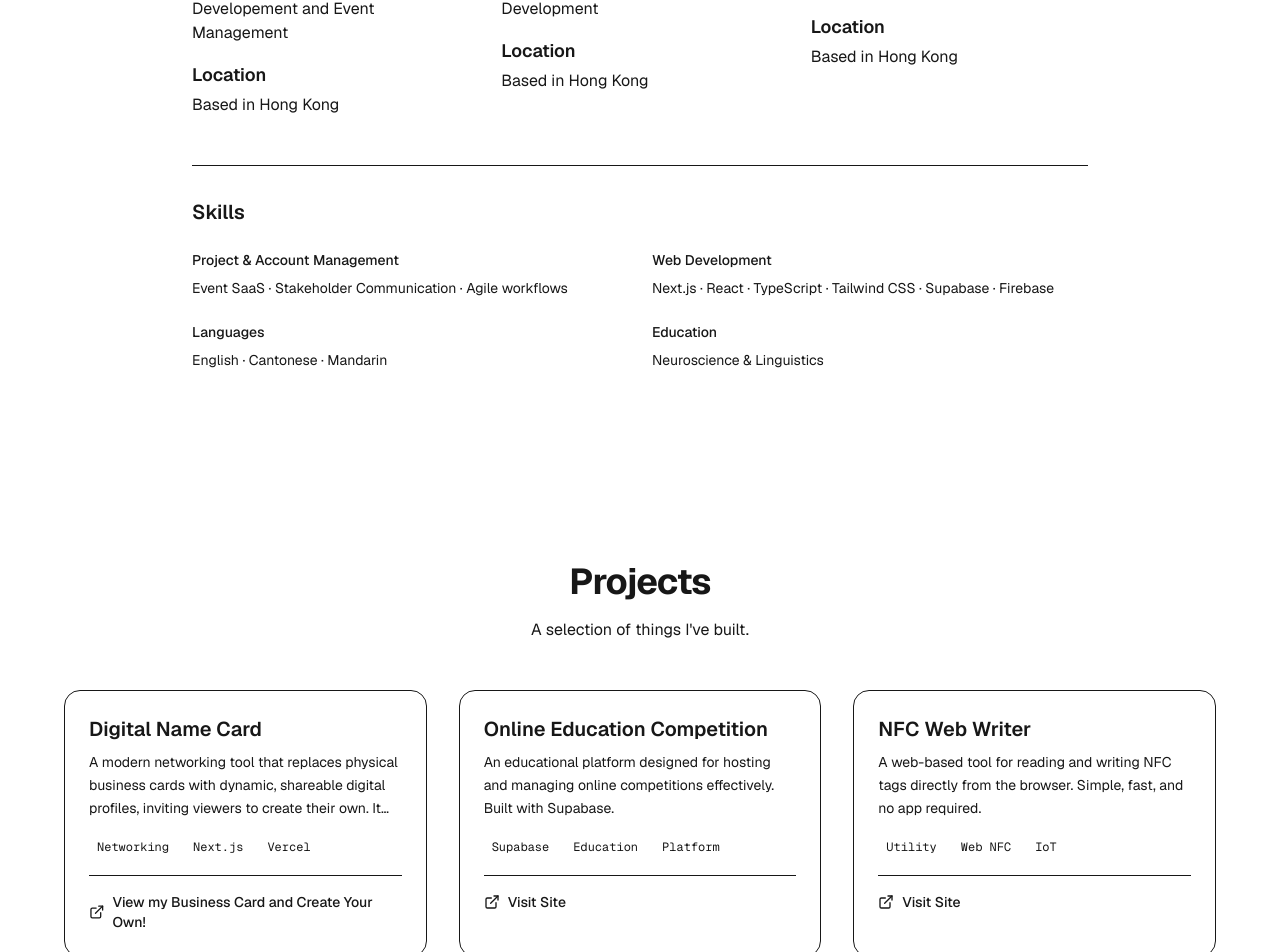
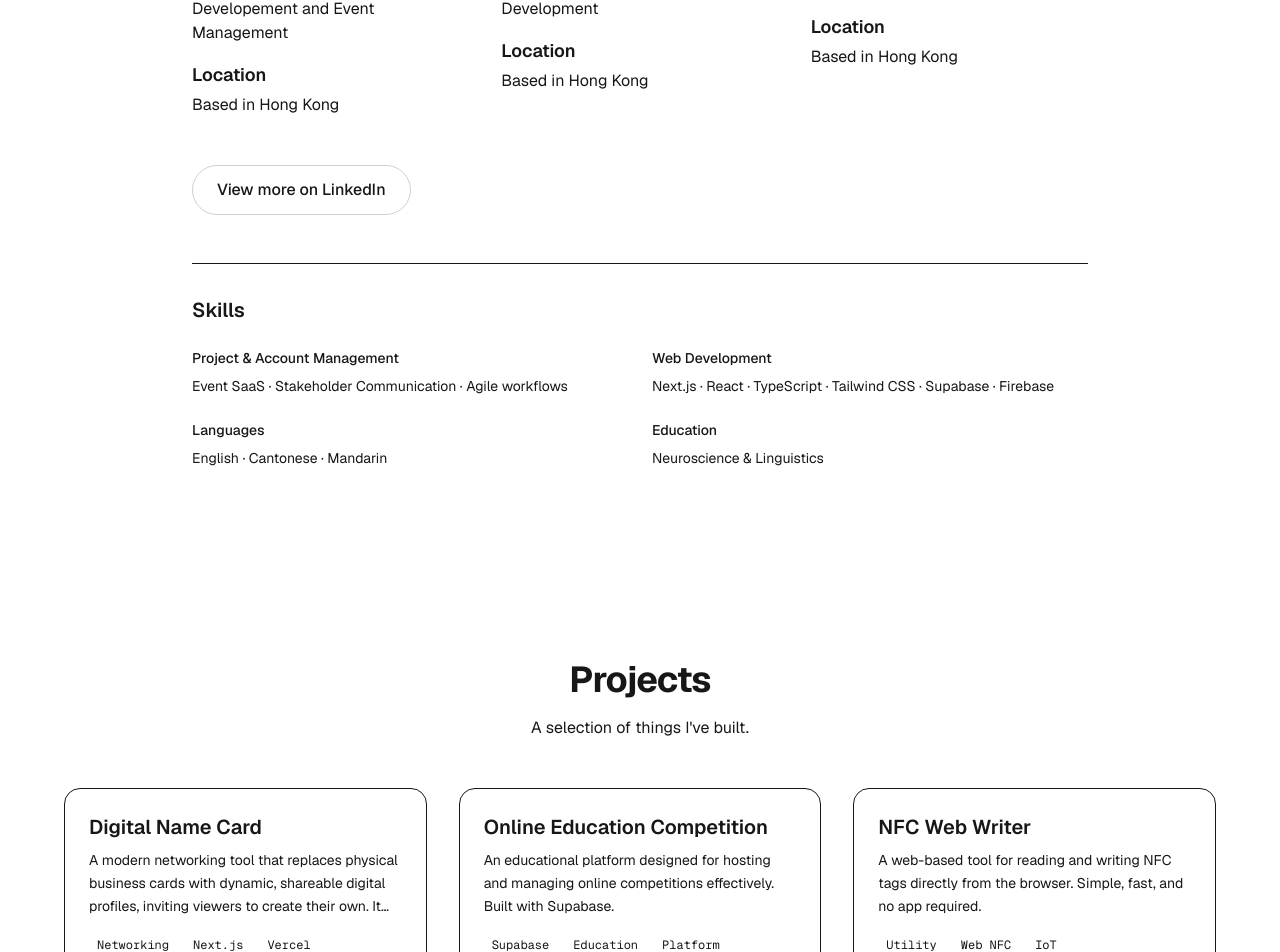
Before and after one commit to claudiatsoi/claunode-website, a Next.js app: page / in a window 1280 px wide. Shown: the part 1374-2326 px from the top of the page. Built offline with nearby package versions, Linux system fonts and the light colour scheme; no server answers.

Commit message:
Add LinkedIn CTA button to About section

```diff
--- a/components/About.tsx
+++ b/components/About.tsx
@@ -79,6 +79,23 @@ export default function About() {
           ))}
         </div>
 
+        <motion.div
+          initial={{ opacity: 0, y: 20 }}
+          whileInView={{ opacity: 1, y: 0 }}
+          viewport={{ once: true }}
+          transition={{ duration: 0.5, delay: 0.6 }}
+          className="flex justify-start"
+        >
+          <a
+            href="https://linkedin.com/in/man-yee-claudia-tsoi/"
+            target="_blank"
+            rel="noopener noreferrer"
+            className="inline-flex items-center justify-center px-6 py-3 rounded-full border border-foreground/20 hover:bg-foreground/5 transition-colors font-medium text-foreground"
+          >
+            View more on LinkedIn
+          </a>
+        </motion.div>
+
         {/* Skills */}
         <motion.div
           initial={{ opacity: 0, y: 20 }}
```
